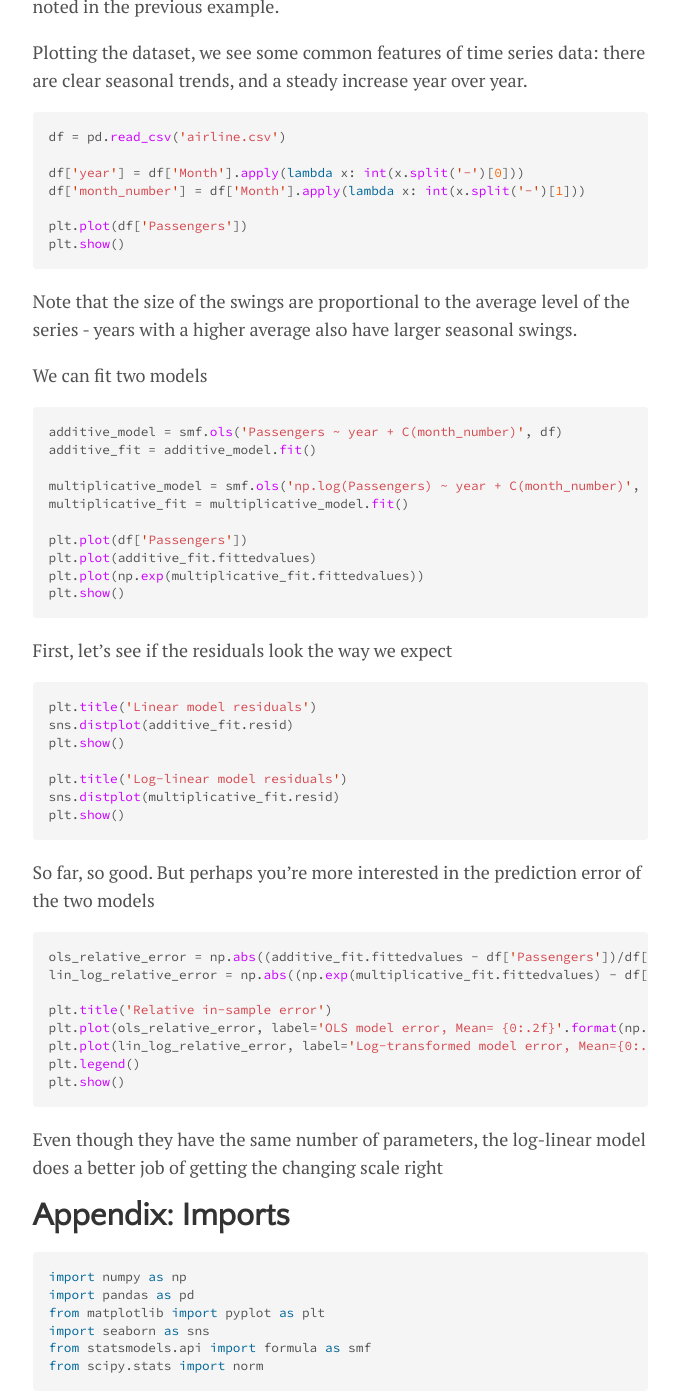
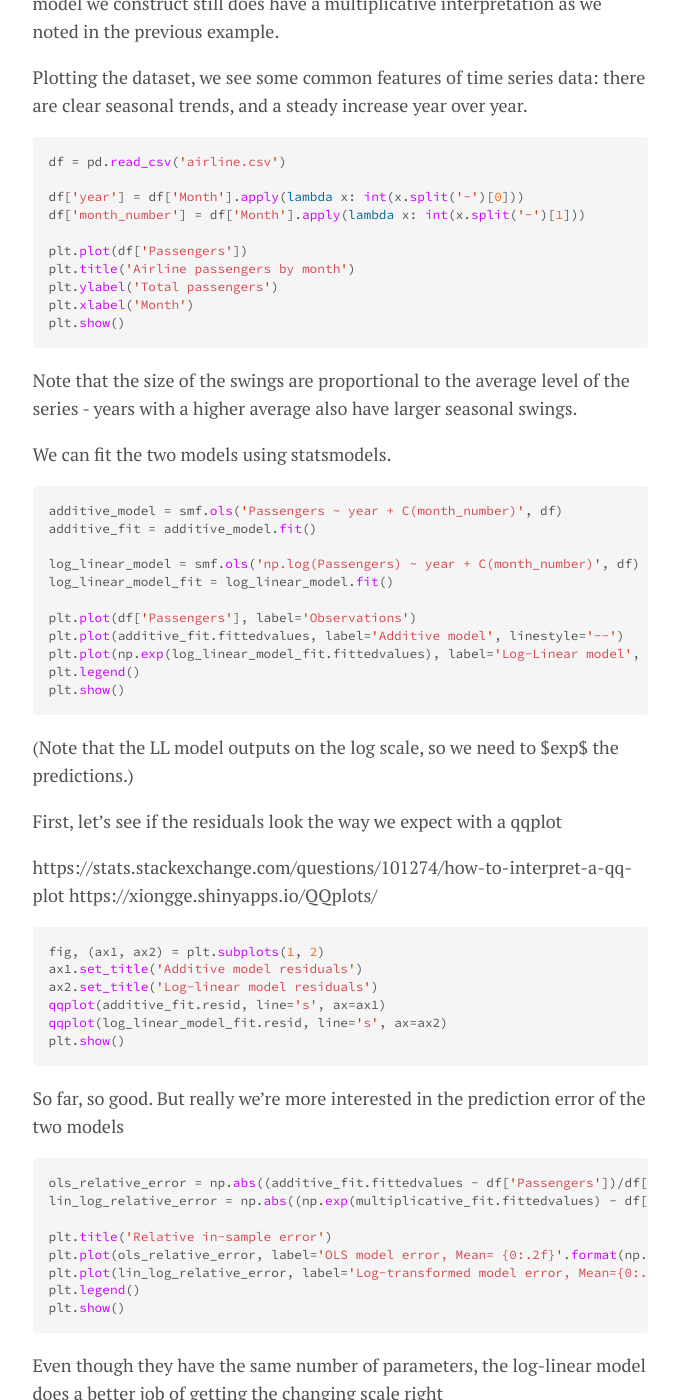
Before and after one commit to lmc2179/lmc2179.github.io, a Jekyll site: the page built from drafts/multiplicative.md, in a window 1280 px wide and 1400 px high, scrolled down 6468 px. Shown: the whole window, without its empty margins (300-978 px from the left). Built offline with Jekyll 4.4.1, drawn with Linux system fonts in a browser that asks for light colours; formulas are drawn with MathJax 3; some of the changed text lies outside the part shown.

Commit message:
Update multiplicative.md

````diff
--- a/drafts/multiplicative.md
+++ b/drafts/multiplicative.md
@@ -125,11 +125,11 @@ The most important entry here is the last one, demonstrating the non-additive co
 Let's look at another comparison between a linear and log-linear model, this time in the time series domain. We'll compare the usual additive model to a log-transformed model.
 To see the difference between these two models in action, we're going to look at a [classic time series dataset of monthly airline passenger counts from 1949 to 1960](https://raw.githubusercontent.com/jbrownlee/Datasets/master/airline-passengers.csv). This dataset has the number of passengers, $y$, the year $X_{year}$, and the month $X_month$. We'll compare the additive model
 
-$$$$
+$$y = \beta_{year} X_{year} + \beta_{january} X__{january} + ... + \beta_{december} X_{december} + \epsilon $$
 
 With the log-linear model
 
-$$$$
+$$log(y) = \beta_{year} X_{year} + \beta_{january} X__{january} + ... + \beta_{december} X_{december} + \epsilon $$
 
 I want to point out that this should _not_ be confused with the classical [multiplicative time series decomposition](https://otexts.com/fpp2/components.html), the log-log model. In that case, we'd need to transform both the response and the covariates. However, the model we construct still does have a multiplicative interpretation as we noted in the previous example.
 
@@ -142,38 +142,46 @@ df['year'] = df['Month'].apply(lambda x: int(x.split('-')[0]))
 df['month_number'] = df['Month'].apply(lambda x: int(x.split('-')[1]))
 
 plt.plot(df['Passengers'])
+plt.title('Airline passengers by month')
+plt.ylabel('Total passengers')
+plt.xlabel('Month')
 plt.show()
 ```
 
 Note that the size of the swings are proportional to the average level of the series - years with a higher average also have larger seasonal swings.
 
-We can fit two models
+We can fit the two models using statsmodels.
 ```python
 additive_model = smf.ols('Passengers ~ year + C(month_number)', df)
 additive_fit = additive_model.fit()
 
-multiplicative_model = smf.ols('np.log(Passengers) ~ year + C(month_number)', df)
-multiplicative_fit = multiplicative_model.fit()
+log_linear_model = smf.ols('np.log(Passengers) ~ year + C(month_number)', df)
+log_linear_model_fit = log_linear_model.fit()
 
-plt.plot(df['Passengers'])
-plt.plot(additive_fit.fittedvalues)
-plt.plot(np.exp(multiplicative_fit.fittedvalues))
-plt.show()
-```
-First, let's see if the residuals look the way we expect
-
-```python
-plt.title('Linear model residuals')
-sns.distplot(additive_fit.resid)
-plt.show()
-
-plt.title('Log-linear model residuals')
-sns.distplot(multiplicative_fit.resid)
+plt.plot(df['Passengers'], label='Observations')
+plt.plot(additive_fit.fittedvalues, label='Additive model', linestyle='--')
+plt.plot(np.exp(log_linear_model_fit.fittedvalues), label='Log-Linear model', linestyle='--')
+plt.legend()
 plt.show()
 ```
 
-So far, so good. But perhaps you're more interested in the prediction error of the two models
+(Note that the LL model outputs on the log scale, so we need to $exp$ the predictions.)
 
+First, let's see if the residuals look the way we expect with a qqplot
+
+https://stats.stackexchange.com/questions/101274/how-to-interpret-a-qq-plot
+https://xiongge.shinyapps.io/QQplots/
+
+```python
+fig, (ax1, ax2) = plt.subplots(1, 2)
+ax1.set_title('Additive model residuals')
+ax2.set_title('Log-linear model residuals')
+qqplot(additive_fit.resid, line='s', ax=ax1)
+qqplot(log_linear_model_fit.resid, line='s', ax=ax2)
+plt.show()
+```
+
+So far, so good. But really we're more interested in the prediction error of the two models
 
 ```python
 ols_relative_error = np.abs((additive_fit.fittedvalues - df['Passengers'])/df['Passengers'])
````
